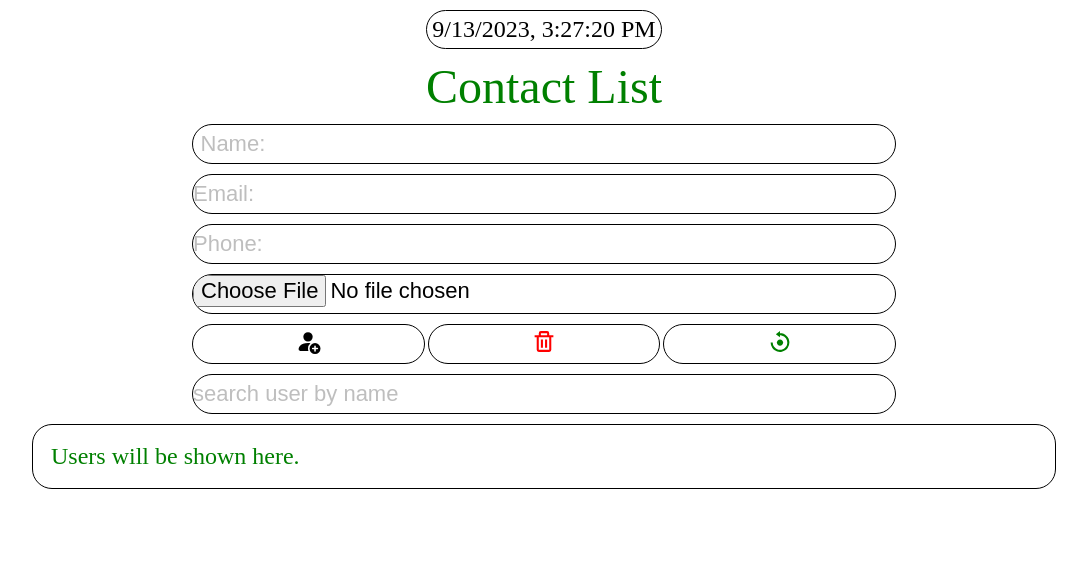
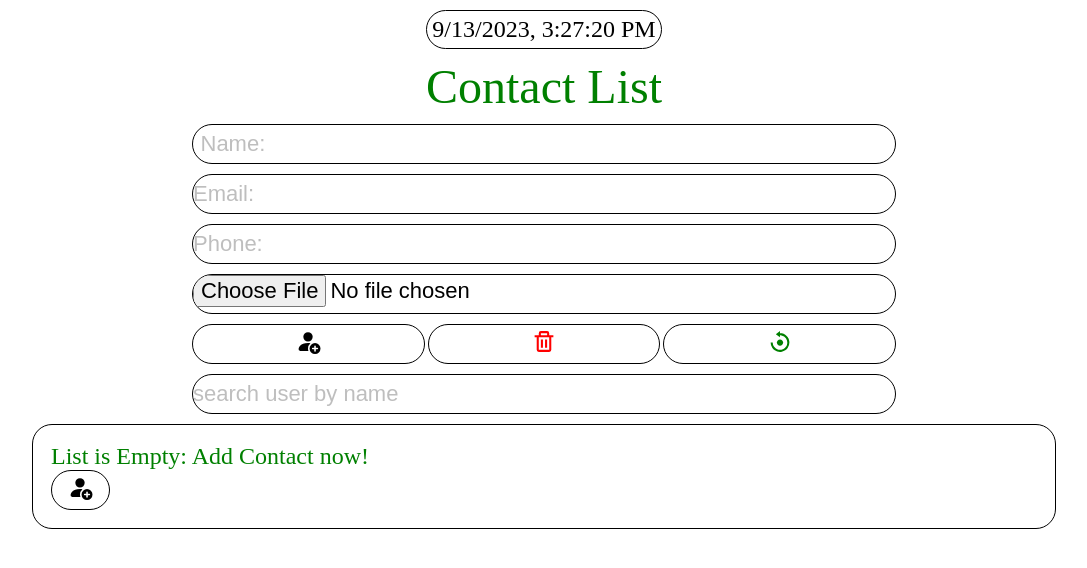
Before and after one commit to VahagMardyan/contact, a React (Create React App) app: page / in a window 1280 px wide. Shown: the top 568 px of the page, without its empty margins (96-1183 px from the left). Built offline with nearby package versions, Linux system fonts and the light colour scheme.

Commit message:
added some changes

```diff
--- a/src/Components/Display/Display.js
+++ b/src/Components/Display/Display.js
@@ -75,7 +75,7 @@ const Display = () => {
             userAddInput.style.setProperty('--placeholder-color', 'red');
             userAddInput.placeholder = `User's name can't be empty: Input user name`;
             setTimeout(() => {
-                userAddInput.style.setProperty('--placeholder-color','gray');
+                userAddInput.style.setProperty('--placeholder-color', 'gray');
                 userAddInput.placeholder = 'Name:';
             }, 2000);
         }
@@ -96,7 +96,7 @@ const Display = () => {
             userAddInput.style.setProperty('--placeholder-color', 'red');
             userAddInput.placeholder = `There's nothing to remove`;
             setTimeout(() => {
-                userAddInput.style.setProperty('--placeholder-color','gray');
+                userAddInput.style.setProperty('--placeholder-color', 'gray');
                 userAddInput.placeholder = 'Name:';
             }, 2000);
         } else {
@@ -254,7 +254,12 @@ const Display = () => {
                         }
                     </section>
                     : <div className={classes['parent-user-container']}>
-                        <h2 style={{ fontWeight: '300', color: 'green' }}>Users will be shown here.</h2>
+                        <h2 style={{ fontWeight: '300', color: 'green' }}>
+                            List is Empty: Add Contact now!
+                        <button onClick={addUser} className={classes['add-user-btn']} title='Add User(Enter)'>
+                            <BsPersonFillAdd style={{ width: '50px', height: '25px' }} />
+                        </button>
+                        </h2>
                     </div>
             }
 
```
